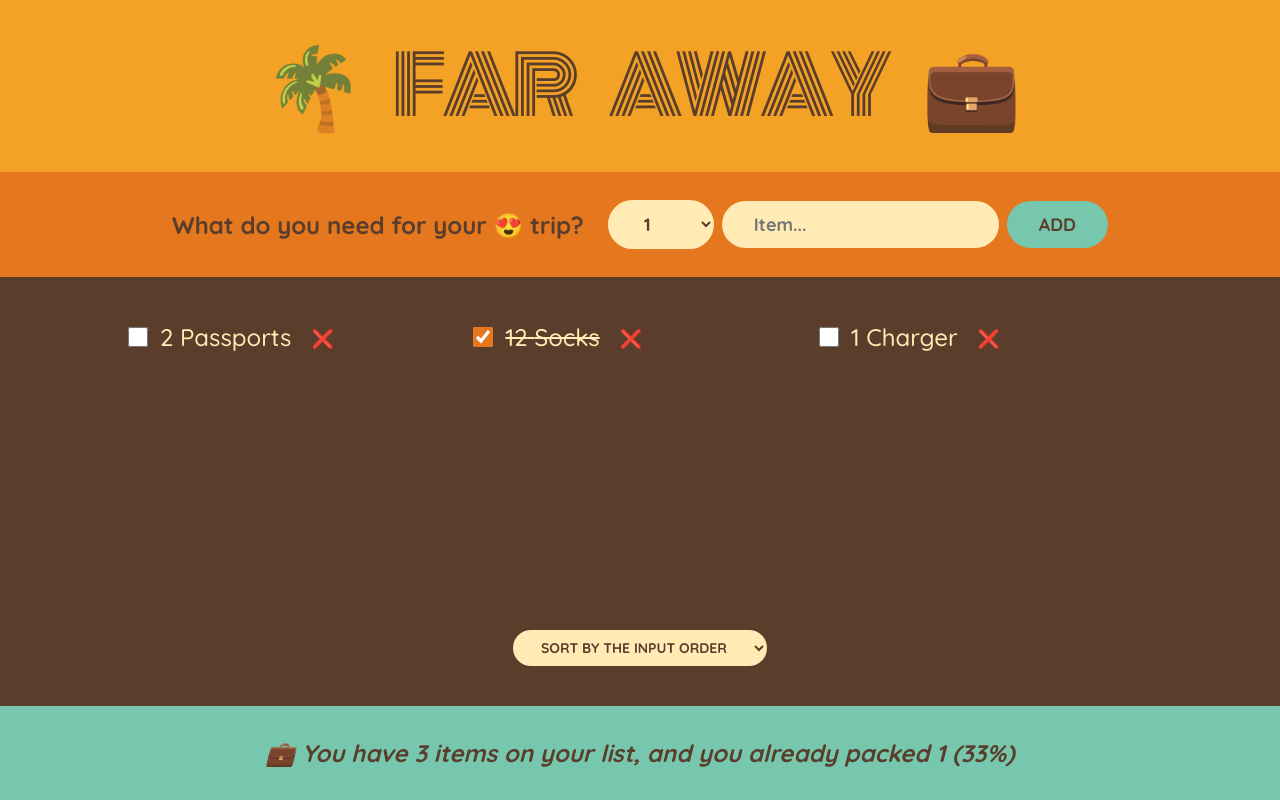
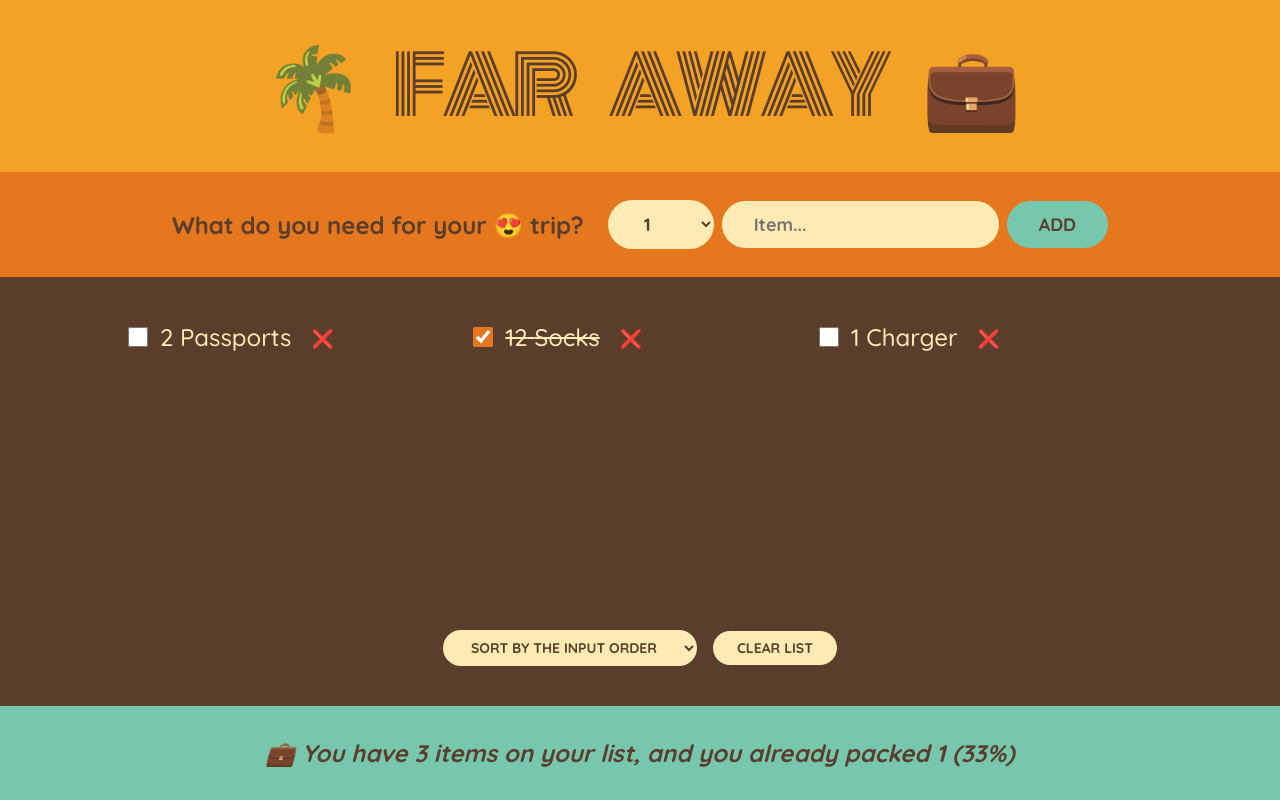
Before and after one commit to Aswin432/travel-list-React-2, a React (Create React App) app: page / in a window 1280 px wide. Built offline with nearby package versions, Linux system fonts and the light colour scheme.

Commit message:
Adding a clear list button

```diff
--- a/src/App.js
+++ b/src/App.js
@@ -25,6 +25,10 @@ export default function App() {
     );
   }
 
+  function handleClearList() {
+    setItems([]); // Clears all items
+  }
+
   return (
     <div className="app">
       <Logo />
@@ -33,6 +37,7 @@ export default function App() {
         items={items}
         onDeleteItem={handleDeleteItem}
         onTogglePacked={handleTogglePacked}
+        onClearList={handleClearList} // Passing Clear List function
       />
       <Stats items={items} />
     </div>
@@ -82,7 +87,7 @@ function Form({ onAddItems }) {
   );
 }
 
-function PackingList({ items, onDeleteItem, onTogglePacked }) {
+function PackingList({ items, onDeleteItem, onTogglePacked, onClearList }) {
   const [sortBy, setSortBy] = useState("input");
 
   let sortedItems;
@@ -115,8 +120,10 @@ function PackingList({ items, onDeleteItem, onTogglePacked }) {
         <select value={sortBy} onChange={(e) => setSortBy(e.target.value)}>
           <option value="input">Sort by the input order</option>
           <option value="description">Sort by description</option>
-          <option value="description">Sort by packed status</option>
+          <option value="packed">Sort by packed status</option>
         </select>
+        <button onClick={onClearList}>CLEAR LIST</button>{" "}
+        {/* Clear List Button */}
       </div>
     </div>
   );
```
